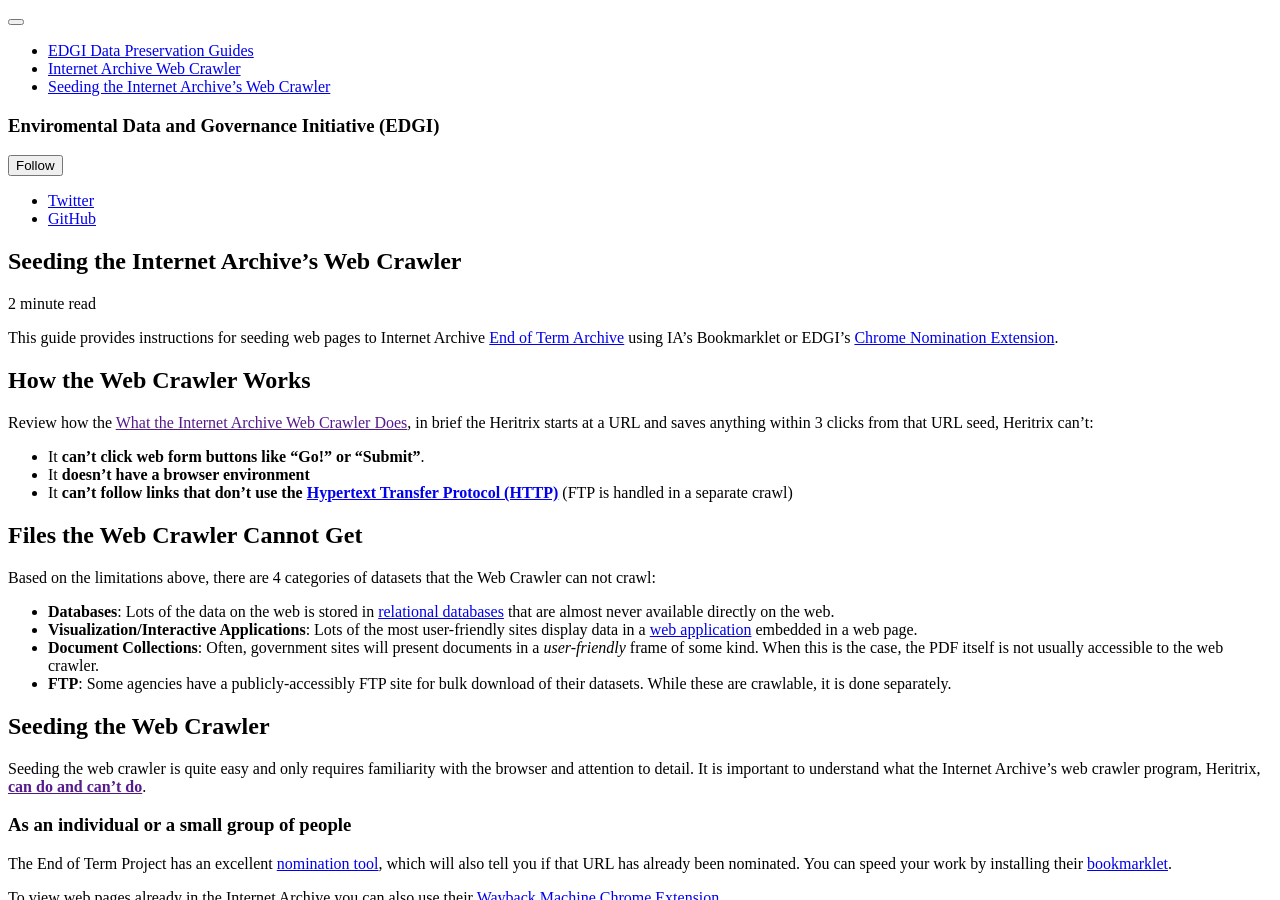
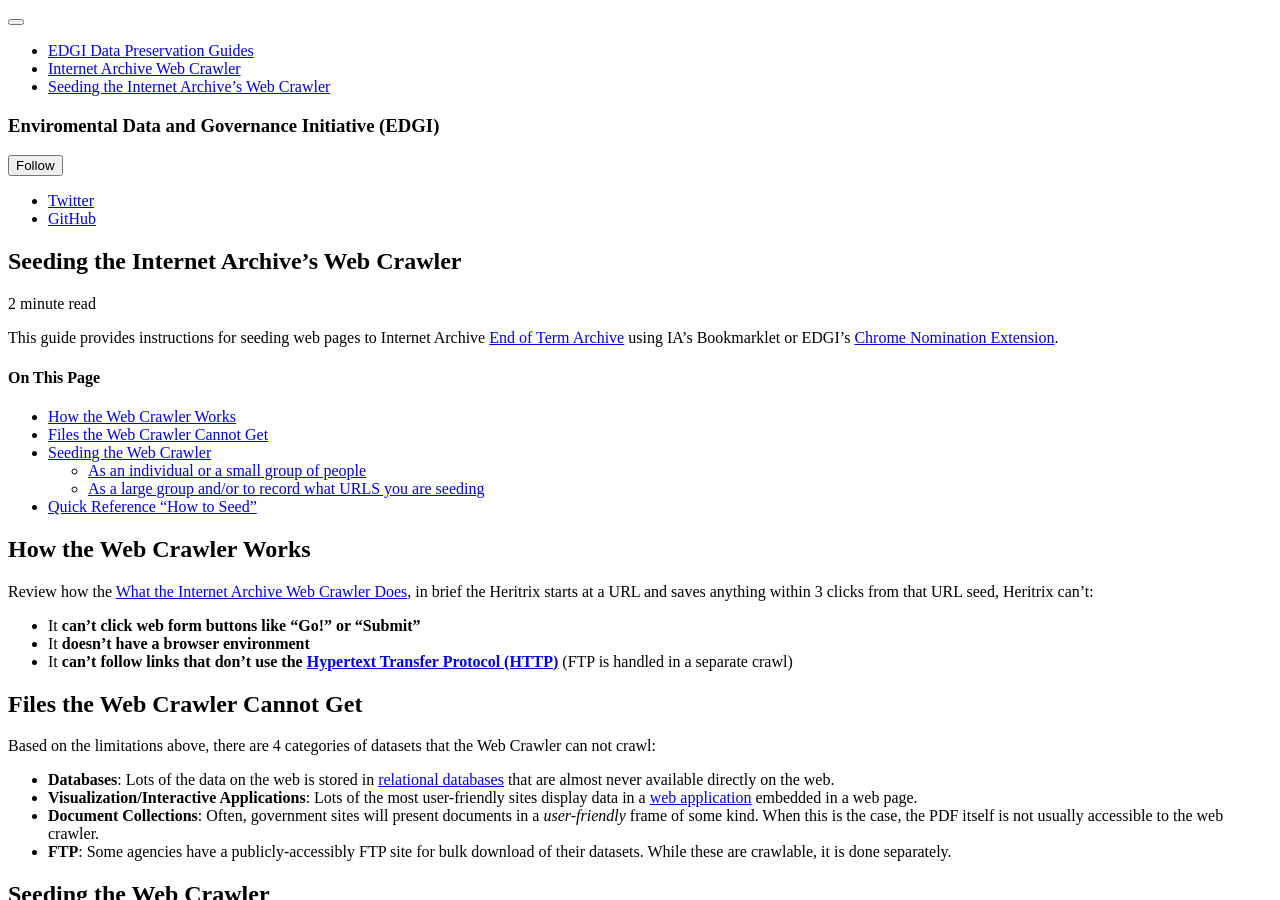
Before and after one commit to edgi-govdata-archiving/guides, a Jekyll site: the page built from _posts/2016-12-26-seeding-internet-archive.md, in a window 1280 px wide and 900 px high. Built offline with Jekyll 4.4.1, drawn with Linux system fonts in a browser that asks for light colours; a script bundle is joined from its source files by our own code; part of the change alters nothing that is shown.

Commit message:
add toc and minor formatting fixes

```diff
--- a/_posts/2016-12-26-seeding-internet-archive.md
+++ b/_posts/2016-12-26-seeding-internet-archive.md
@@ -8,16 +8,22 @@ modifiedDate: 2017-02-14
 
 This guide provides instructions for seeding web pages to Internet Archive [End of Term Archive](http://eotarchive.cdlib.org/) using IA's Bookmarklet or EDGI's [Chrome Nomination Extension](https://chrome.google.com/webstore/detail/nominationtool/abjpihafglmijnkkoppbookfkkanklok).
 
+<!-- This will add a Table of Contents -->
+{% include toc %}
+
 ## How the Web Crawler Works
 
-Review how the [What the Internet Archive Web Crawler Does](), in brief the Heritrix starts at a URL and saves anything within 3 clicks from that URL seed, Heritrix can’t:
-- It **can’t click web form buttons like “Go!” or “Submit”**.
+Review how the [What the Internet Archive Web Crawler Does](/internet-archive-crawler/), in brief the Heritrix starts at a URL and saves anything within 3 clicks from that URL seed, Heritrix can’t:
+
+- It **can’t click web form buttons like “Go!” or “Submit”**
 - It **doesn’t have a browser environment**
 - It **can’t follow links that don’t use the [Hypertext Transfer Protocol (HTTP)](https://en.wikipedia.org/wiki/Hypertext_Transfer_Protocol)** (FTP is handled in a separate crawl)
 
 ## Files the Web Crawler Cannot Get
+{: #cannot-get}
 
 Based on the limitations above, there are 4 categories of datasets that the Web Crawler can not crawl:
+
   - **Databases**: Lots of the data on the web is stored in [relational databases](https://en.wikipedia.org/wiki/Relational_database) that are almost never available directly on the web.
   - **Visualization/Interactive Applications**: Lots of the most user-friendly sites display data in a [web application](https://en.wikipedia.org/wiki/Web_application) embedded in a web page.
   - **Document Collections**:  Often, government sites will present documents in a _user-friendly_ frame of some kind. When this is the case, the PDF itself is not usually accessible to the web crawler.
@@ -46,12 +52,13 @@ As a courtesy, please send a copy back to EDGI to update our [Agency Office Data
 1. Download EDGI's [Chrome Browser Extension](https://chrome.google.com/webstore/detail/nominationtool/abjpihafglmijnkkoppbookfkkanklok)
 
     People seeding may want to use these tools to see the work already done at the Internet Archive:
+
     - End of Term [Nomination Tool](http://digital2.library.unt.edu/nomination/eth2016/)
     - End of Term [Reports](http://digital2.library.unt.edu/nomination/eth2016/reports/)
     - Internet Archive's [Wayback Machine Chrome Extension](https://chrome.google.com/webstore/detail/wayback-machine/fpnmgdkabkmnadcjpehmlllkndpkmiak)
 
 1. Visit a page you wish to nominate. Click the extension icon near the address bar (the icon looks like a black magnifying glass). A form will pop up beneath the icon. If you're working with an [EDGI Agency Primer](https://envirodatagov.org/agencyprimers/), fill in the corresponding Agency Office Code.
 
-1. Identify if there are files that the [Web Crawler Cannot Get](#web-crawler-cannot-get).
+1. Identify if there are files that the [Web Crawler Cannot Get](#cannot-get).
 
 1. Submit!
```
